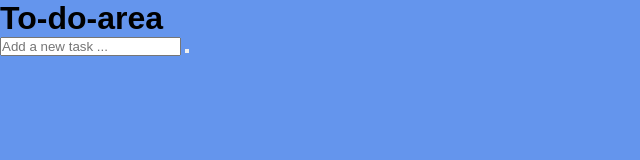
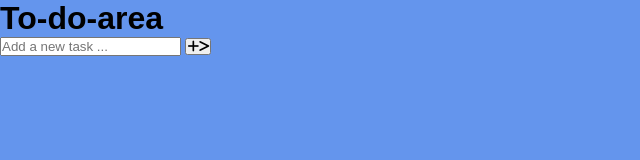
Before and after one commit to MarioAzevedo82/Projetos25, a plain HTML site: page toDoList/index.html in a window 1280 px wide. Shown: the full height of the page, 0-640 px from the left. Drawn offline with Linux system fonts and the light colour scheme; files that its build step writes are made by us from their sources.

Commit message:
adicionado o icone '+' do font-awesome

```diff
--- a/toDoList/index.html
+++ b/toDoList/index.html
@@ -17,7 +17,7 @@
             <h1>To-do-area</h1>
             <form class="input-area">
                 <input type="text" id="task-input" placeholder="Add a new task ...">
-                <button type="submit" id="add-task-btn"></button>
+                <button type="submit" id="add-task-btn" <i class="fa-solid fa-plus"></i>></button>
             </form>
         </div>
     </div>
```
